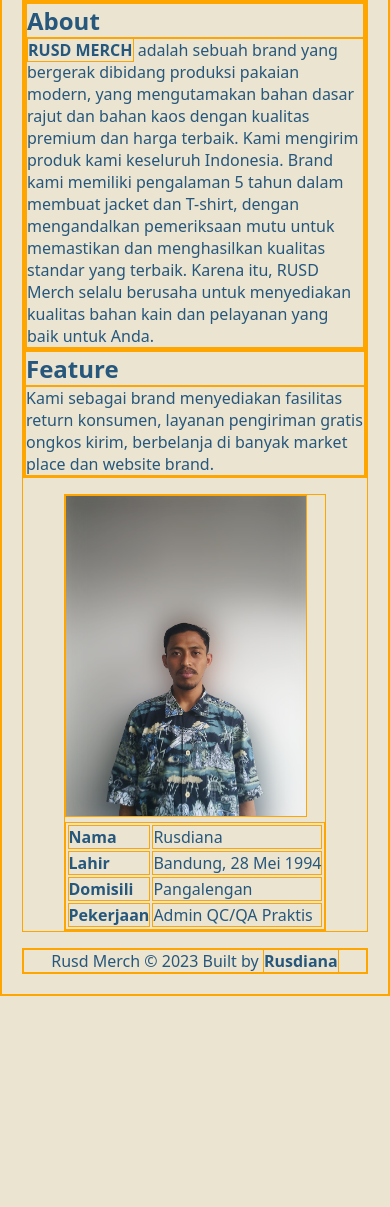
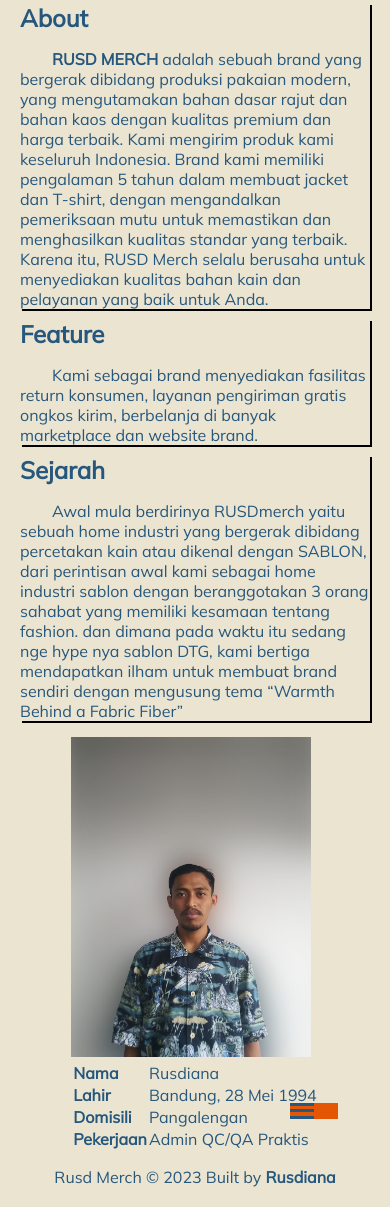
Before and after one commit to binrusdi/tugas-dicoding, a plain HTML site: page index.html in a window 390 px wide. Shown: the part 107-1314 px from the top of the page. Before the commit the page ends 1103 px from the top, so only its background shows below. Drawn offline with Linux system fonts and the light colour scheme.

Commit message:
sebelum finish

```diff
--- a/assets/css/style.css
+++ b/assets/css/style.css
@@ -7,13 +7,14 @@
 * {
   margin: 0;
   padding: 0;
+  font-family: mulish;
   color: var(--warnaBiru);
-  border: 1px solid orange;
+  /* border: 1px solid orange; */
 }
 body {
   padding: 20px;
   background-color: var(--warnaCream);
-  font-family: system-ui, -apple-system, BlinkMacSystemFont, 'Segoe UI', Roboto, Oxygen, Ubuntu, Cantarell, 'Open Sans', 'Helvetica Neue', sans-serif;
+  font-family: 'Mulish', sans-serif;
 }
 header {
   gap: 20px;
@@ -47,11 +48,21 @@
   justify-content: space-between;
 }
 main #content {
-  width: 65rem;
+  width: 50rem;
   flex-wrap: wrap;
 }
 main aside {
   flex-wrap: wrap;
+}
+article {
+  margin-top: 10px;
+}
+article p {
+  margin-top: 1rem;
+  text-indent: 2rem;
+}
+.card {
+  box-shadow: 2px 2px black;
 }
 aside table {
   text-align: left;
@@ -60,10 +71,32 @@
   width: 15rem;
 }
 footer {
+  margin-top: 2rem;
   text-align: center;
+}
+#toggle {
+  display: none;
 }
 
 @media screen and (max-width:800px) {
+  nav {
+    display: none;
+  }
+  #toggle {
+    gap: .2rem;
+    width: 3rem;
+    right: 2rem;
+    bottom: 3rem;
+    float: right;
+    display: grid;
+    position: relative;
+    background-color: #E55604;
+  }
+  #toggle div {
+    width: 1.5rem;
+    height: .2rem;
+    background-color: #26577C;
+  }
   main {
     row-gap: 1rem;
     flex-wrap: wrap;
--- a/index.html
+++ b/index.html
@@ -6,7 +6,9 @@
   <meta charset="UTF-8">
   <meta name="viewport" content="width=device-width, initial-scale=1">
   <link href="assets/css/style.css" rel="stylesheet">
-  <script src="https://use.fontawesome.com/2d52bb6cfb.js"></script>
+  <link rel="preconnect" href="https://fonts.googleapis.com">
+  <link rel="preconnect" href="https://fonts.gstatic.com" crossorigin>
+  <link href="https://fonts.googleapis.com/css2?family=Mulish&display=swap" rel="stylesheet">
 </head>
 
 <body>
@@ -33,7 +35,11 @@
       </article>
       <article class="card" id="feature">
         <h2>Feature</h2>
-        <p>Kami sebagai brand menyediakan fasilitas return konsumen, layanan pengiriman gratis ongkos kirim, berbelanja di banyak market place dan website brand. </p>
+        <p>Kami sebagai brand menyediakan fasilitas return konsumen, layanan pengiriman gratis ongkos kirim, berbelanja di banyak marketplace dan website brand. </p>
+      </article>
+      <article class="card" id="sejarah">
+        <h2>Sejarah</h2>
+        <p>Awal mula berdirinya RUSDmerch yaitu sebuah home industri yang bergerak dibidang percetakan kain atau dikenal dengan SABLON, dari perintisan awal kami sebagai home industri sablon dengan beranggotakan 3 orang sahabat yang memiliki kesamaan tentang fashion. dan dimana pada waktu itu sedang nge hype nya sablon DTG, kami bertiga mendapatkan ilham untuk membuat brand sendiri dengan mengusung tema <q>Warmth Behind a Fabric Fiber</q></p>
       </article>
     </div>
     <aside>
@@ -58,6 +64,11 @@
       </table>
     </aside>
   </main>
+  <div id="toggle">
+    <div></div>
+    <div></div>
+    <div></div>
+  </div>
   <footer>
     <p>Rusd Merch &copy; 2023 Built by <strong>Rusdiana</strong></p>
   </footer>
```
